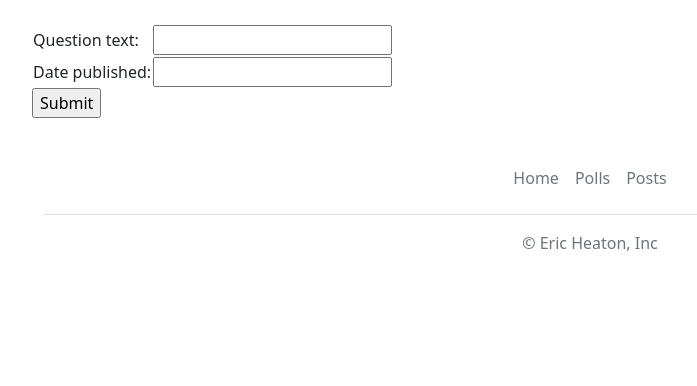
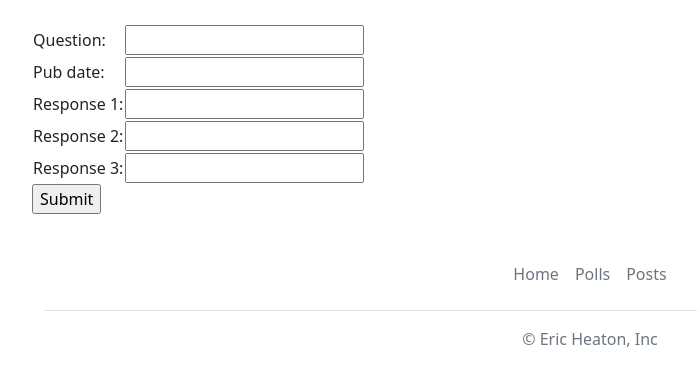
Before and after one commit to zalphin/django_tutorial, a Django app: page /polls/create in a window 1280 px wide. Shown: the part 73-459 px from the top of the page, without its empty margins (50-747 px from the left). Run offline with Django 5.2, Linux system fonts and the light colour scheme; the visitor is signed in with stand-in values (Sample User, id 1).

Commit message:
Implemented custom form for CreateView

```diff
--- a/polls/forms.py
+++ b/polls/forms.py
@@ -1,5 +1,11 @@
 from django import forms
 
 class CreateNewPollForm(forms.Form):
-    question_text = forms.CharField(required=True)
-    date_published = forms.DateField(help_text="When should the poll start?")
+    question_text = forms.CharField(label="Question:", required=True)
+    pub_date = forms.DateField(help_text="When should the poll start?")
+    response_1 = forms.CharField()
+    response_2 = forms.CharField()
+    response_3 = forms.CharField()
+
+    def is_valid(self):
+        return True
--- a/polls/templates/polls/create.html
+++ b/polls/templates/polls/create.html
@@ -18,6 +18,19 @@
             <td>{{ form.pub_date.label_tag }}</td>
             <td>{{ form.pub_date }}</td>
         </tr>
+
+        <tr>
+            <td>{{ form.response_1.label_tag }}</td>
+            <td>{{ form.response_1 }}</td>
+        </tr>
+        <tr>
+            <td>{{ form.response_2.label_tag }}</td>
+            <td>{{ form.response_2 }}</td>
+        </tr>
+        <tr>
+            <td>{{ form.response_3.label_tag }}</td>
+            <td>{{ form.response_3 }}</td>
+        </tr>
     </table>
 
     <input type="submit" value="Submit">
--- a/polls/views.py
+++ b/polls/views.py
@@ -3,10 +3,11 @@ from django.shortcuts import render, get_object_or_404
 from django.http import HttpResponse, HttpResponseRedirect
 from django.db.models import F
 from django.urls import reverse, reverse_lazy
-from django.views import generic
+from django.views import generic, View
 from django.utils import timezone
 from django.contrib.auth.decorators import login_required
 from django.contrib.auth.mixins import LoginRequiredMixin
+from .forms import *
 import random
 
 from .models import Question, Choice
@@ -42,6 +43,7 @@ class DetailView(LoginRequiredMixin, generic.DetailView):
 class ResultsView(LoginRequiredMixin, generic.DetailView):
 	model = Question
 	template_name = "polls/results.html"
+	form_class = CreateNewPollForm
 	title = "Poll results"
 	def get_queryset(self):
 		return Question.objects.filter(pub_date__lte=timezone.now())
@@ -50,12 +52,22 @@ class ResultsView(LoginRequiredMixin, generic.DetailView):
 		context['title'] = self.title
 		return context
 
-class CreateView(LoginRequiredMixin, generic.CreateView):
+class CreateView(LoginRequiredMixin, generic.FormView):
 	model = Question
 	template_name = "polls/create.html"
-	fields = ['question_text', 'pub_date']
+	form_class = CreateNewPollForm
 	def get_success_url(self):
 		return reverse_lazy("polls:index")
+	def post(self, request, **kwargs):
+		form = self.form_class(request.POST)
+		if form.is_valid():
+			print( form.response_1 )
+			print( form.response_2 )
+			print( form.response_3)
+			# Put object creation logic here
+		else:
+			print("Form is invalid")
+		return HttpResponseRedirect(reverse("polls:index"))
 
 
 @login_required
```
